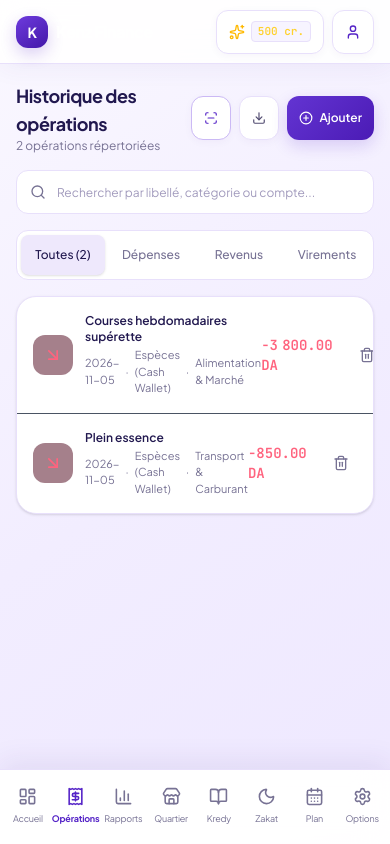
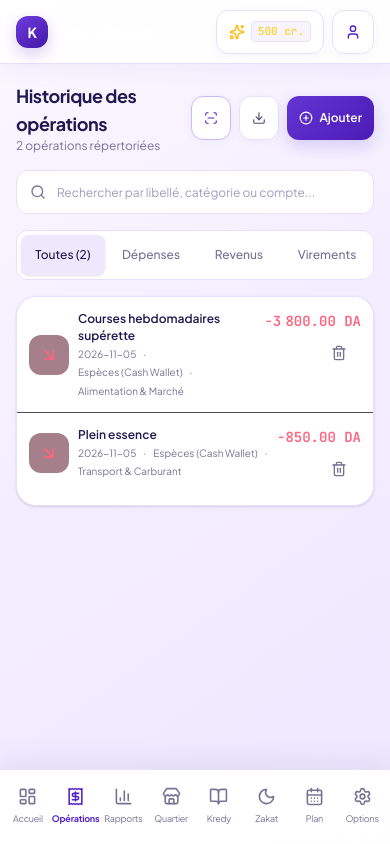
Before and after one commit to titouhalloub/kenz, a React (Vite) app: page / in a window 390 px wide. Both pictures are taken after a click on the button "Opérations". Built offline with nearby package versions, Linux system fonts and the light colour scheme; no server answers.

Commit message:
Improve responsive transaction row layout

```diff
--- a/src/components/TransactionsView.tsx
+++ b/src/components/TransactionsView.tsx
@@ -174,9 +174,9 @@ export const TransactionsView: React.FC<TransactionsViewProps> = ({
             return (
               <div
                 key={tx.id}
-                className="p-4 flex items-center justify-between hover:bg-slate-800/30 transition-colors"
+                className="kenz-transaction-row hover:bg-slate-800/30 transition-colors"
               >
-                <div className="flex items-center gap-3">
+                <div className="kenz-transaction-main">
                   {/* Type Icon */}
                   <div
                     className={`w-10 h-10 rounded-xl flex items-center justify-center shrink-0 ${
@@ -197,11 +197,11 @@ export const TransactionsView: React.FC<TransactionsViewProps> = ({
                   </div>
 
                   {/* Transaction metadata (unboxed text separated by dots) */}
-                  <div>
-                    <span className="text-xs font-semibold text-slate-200 block">
+                  <div className="kenz-transaction-copy">
+                    <span className="kenz-transaction-title text-xs font-semibold text-slate-200 block">
                       {tx.description || catName}
                     </span>
-                    <div className="flex items-center gap-1.5 text-[11px] text-slate-400 mt-0.5">
+                    <div className="kenz-transaction-meta text-[11px] text-slate-400 mt-0.5">
                       <span>{tx.transactionDate}</span>
                       <span aria-hidden="true">·</span>
                       <span>
@@ -220,7 +220,7 @@ export const TransactionsView: React.FC<TransactionsViewProps> = ({
                 </div>
 
                 {/* Amount and delete button */}
-                <div className="flex items-center gap-3">
+                <div className="kenz-transaction-amount">
                   <span
                     className={`text-sm font-bold font-mono-numbers ${
                       tx.type === 'expense'
```
